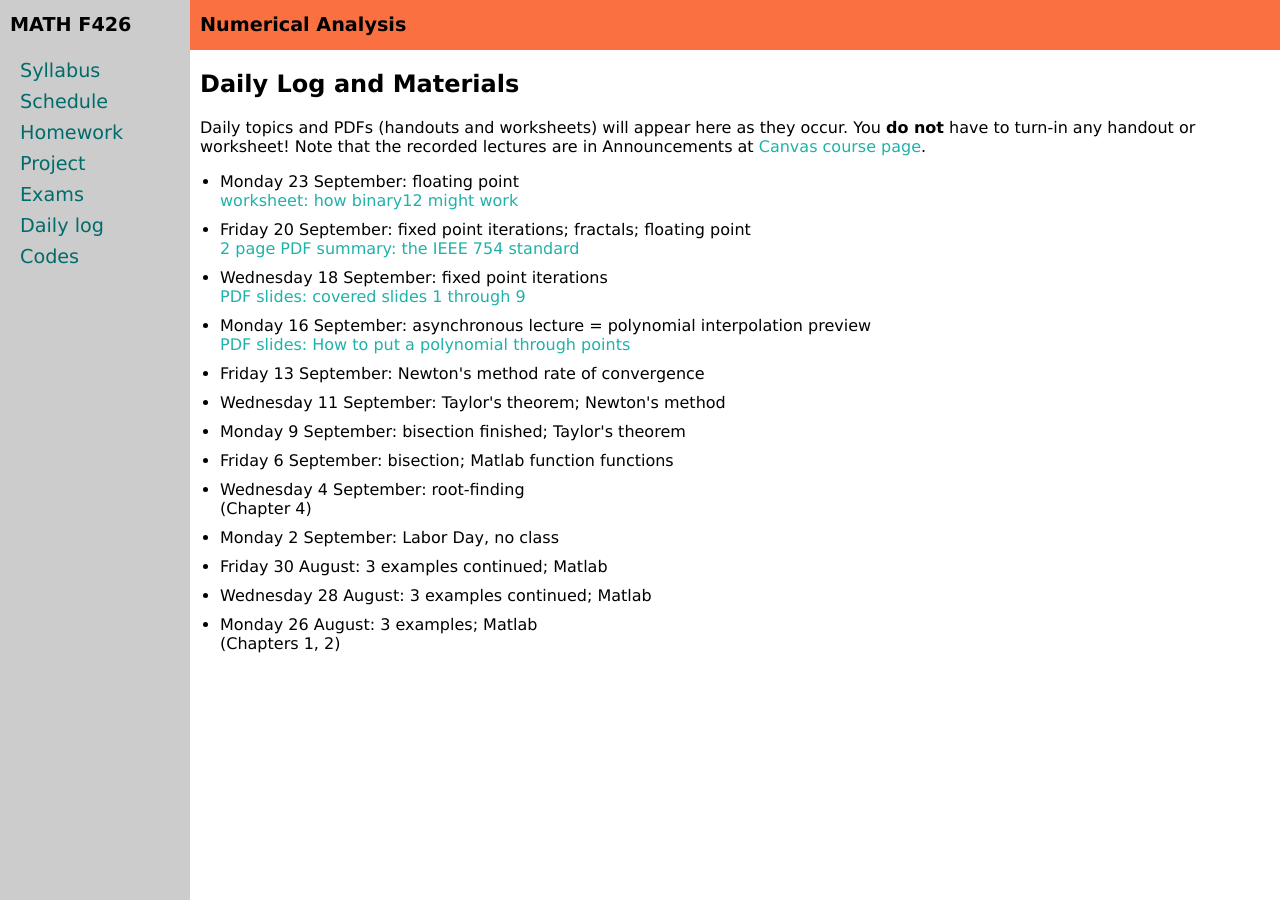
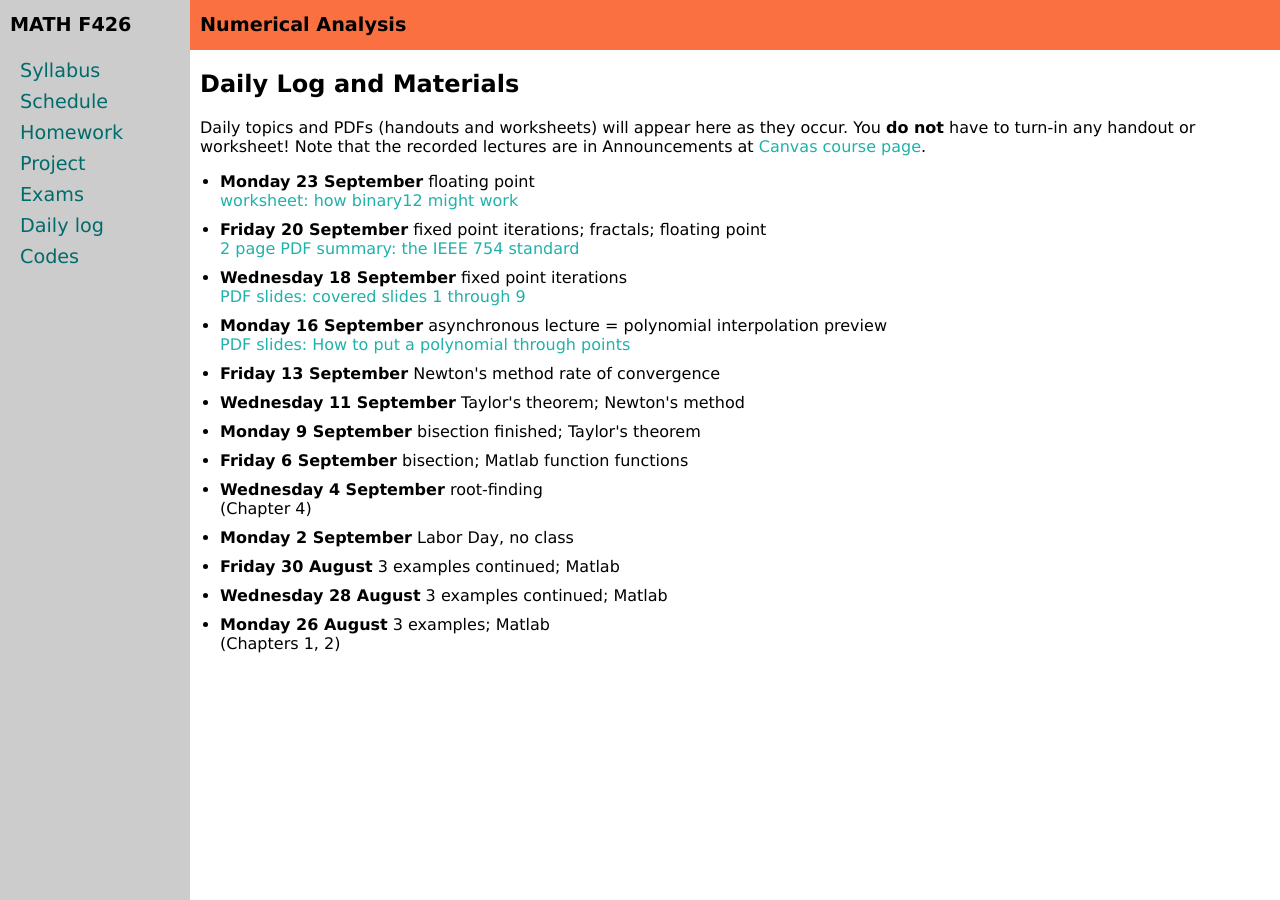
Before and after one commit to bueler/numerical, a Jekyll site: the page built from daily.md, in a window 1280 px wide. Built offline with Jekyll 4.4.1, drawn with Linux system fonts in a browser that asks for light colours.

Commit message:
use yaml slightly better

```diff
--- a/_includes/daily_table.md
+++ b/_includes/daily_table.md
@@ -2,7 +2,7 @@
 
 <ul>
 {% for material in data.daily %}
-<li style=" margin-bottom: 10px;">{{ material.name }}: {{ material.description }}
+<li style="margin-bottom: 10px;"><b>{{ material.name }}</b> {{ material.description }}
     {% if material.due %}
         <br><b>due: {{ material.due }}</b>
     {% endif %}
@@ -15,8 +15,8 @@
     {% if material.chapters %}
         <br>(Chapters {{ material.chapters }})
     {% endif %}
-    {% if material.handout %}
-        <br><a href="{{ data.home }}/{{ material.handout }}">{{ material.handoutname }}</a>
+    {% if material.doc %}
+        <br><a href="{{ data.home }}/{{ material.doc }}">{{ material.docname }}</a>
     {% endif %}
     {% if material.otherurl %}
         <br><a href="{{ material.otherurl }}">{{ material.otherurlname }}</a>
```
Also changed, not shown: _data/daily.yml (+9 -13 lines).
